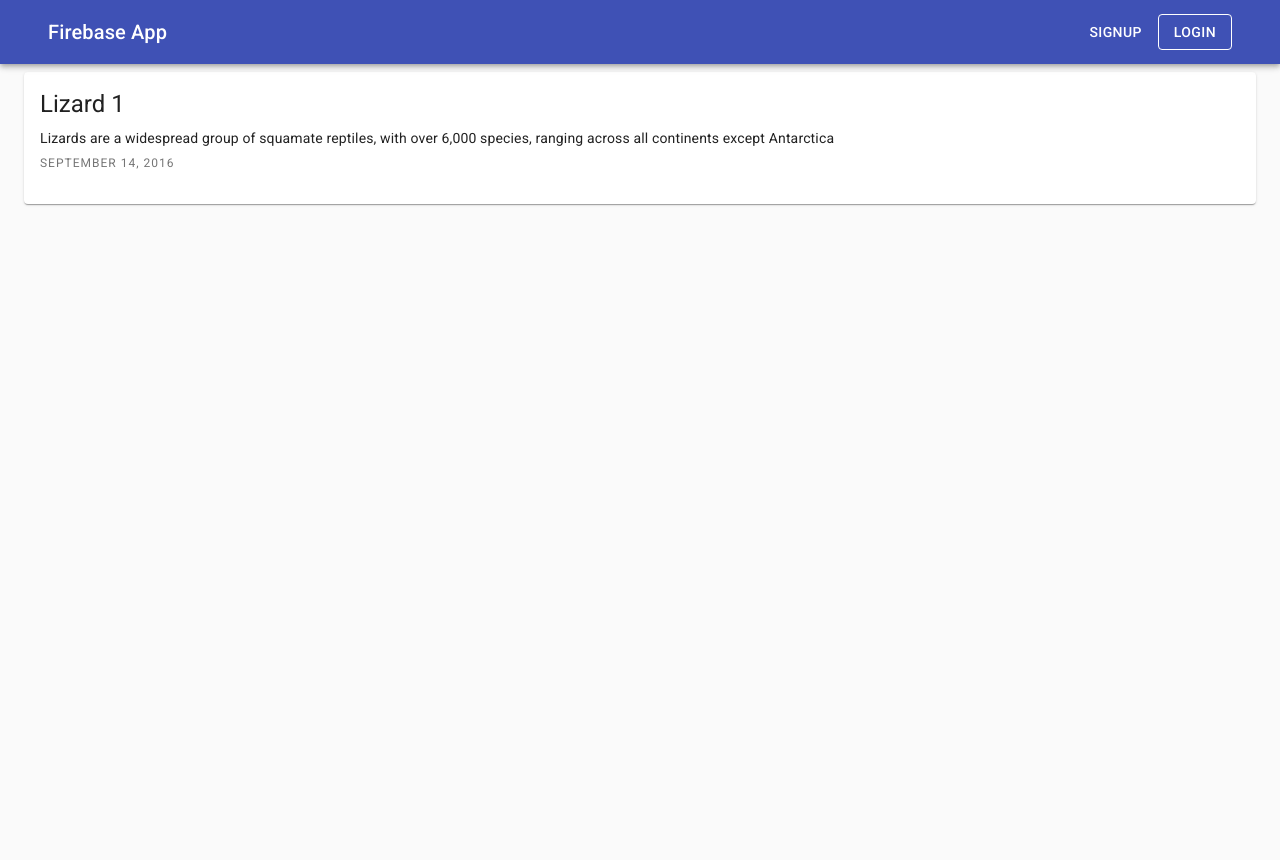
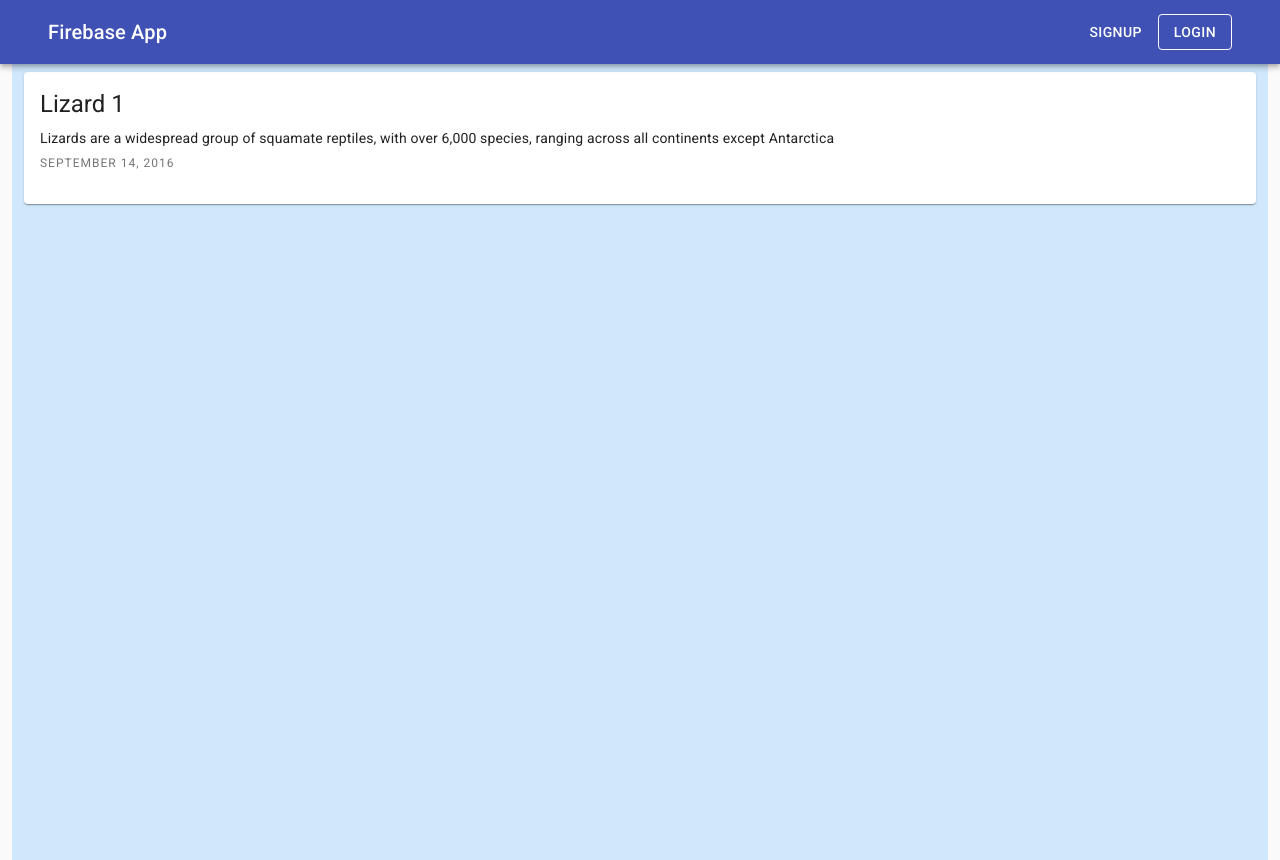
Before and after one commit to emrullahayin/react-redux-firebase-app, a React (Create React App) app: page /project/1 in a window 1280 px wide. Before the commit the page ends 800 px from the top, so only its background shows below. Built offline with nearby package versions, Linux system fonts and the light colour scheme.

Commit message:
grid structure

```diff
--- a/src/App.js
+++ b/src/App.js
@@ -4,6 +4,7 @@ import { BrowserRouter as Router, Switch, Route } from "react-router-dom";
 import { makeStyles } from "@material-ui/core/styles";
 import CssBaseline from "@material-ui/core/CssBaseline";
 import Container from "@material-ui/core/Container";
+import Grid from "@material-ui/core/Grid";
 
 import Navbar from "./components/layout/Navbar";
 import Dashboard from "./components/dashboard/Dashboard";
@@ -24,10 +25,16 @@ export default function App() {
       <div className="App">
         <Navbar />
         <Container className={classes.container}>
-          <Switch>
-            <Route exact path="/" component={Dashboard} />
-            <Route path="/project/:id" component={ProjectDetails} />
-          </Switch>
+          <Grid
+            container
+            spacing={3}
+            style={{ backgroundColor: "#cfe8fc", minHeight: "100vh" }}
+          >
+            <Switch>
+              <Route exact path="/" component={Dashboard} />
+              <Route path="/project/:id" component={ProjectDetails} />
+            </Switch>
+          </Grid>
         </Container>
       </div>
     </Router>
--- a/src/components/dashboard/Dashboard.js
+++ b/src/components/dashboard/Dashboard.js
@@ -5,18 +5,14 @@ import ProjectList from "../projects/ProjectList";
 
 const Dashboard = () => {
   return (
-    <Grid
-      container
-      spacing={3}
-      style={{ backgroundColor: "#cfe8fc", minHeight: "100vh" }}
-    >
+    <React.Fragment>
       <Grid item xs={12} sm={6}>
         <ProjectList />
       </Grid>
       <Grid item xs={12} sm={6}>
         <Notifications />
       </Grid>
-    </Grid>
+    </React.Fragment>
   );
 };
 
--- a/src/components/projects/ProjectDetails.js
+++ b/src/components/projects/ProjectDetails.js
@@ -1,4 +1,5 @@
 import React from "react";
+import Grid from "@material-ui/core/Grid";
 import Card from "@material-ui/core/Card";
 import CardContent from "@material-ui/core/CardContent";
 import Typography from "@material-ui/core/Typography";
@@ -6,6 +7,7 @@ import Typography from "@material-ui/core/Typography";
 const ProjectDetails = props => {
   const id = props.match.params.id;
   return (
+    <Grid item xs={12}>
       <Card>
         <CardContent>
           <Typography gutterBottom variant="h5" component="h2">
@@ -20,6 +22,7 @@ const ProjectDetails = props => {
           </Typography>
         </CardContent>
       </Card>
+    </Grid>
   );
 };
 
--- a/src/components/projects/ProjectList.js
+++ b/src/components/projects/ProjectList.js
@@ -1,14 +1,18 @@
 import React from "react";
+import Grid from "@material-ui/core/Grid";
+
 import ProjectSummary from "./ProjectSummary";
 
 const ProjectList = () => {
   return (
     <React.Fragment>
-      <ProjectSummary />
-      <ProjectSummary />
-      <ProjectSummary />
-      <ProjectSummary />
-      <ProjectSummary />
+      <Grid item xs={12}>
+        <ProjectSummary />
+        <ProjectSummary />
+        <ProjectSummary />
+        <ProjectSummary />
+        <ProjectSummary />
+      </Grid>
     </React.Fragment>
   );
 };
```
Lines whose indentation alone changed are shown as unchanged.
